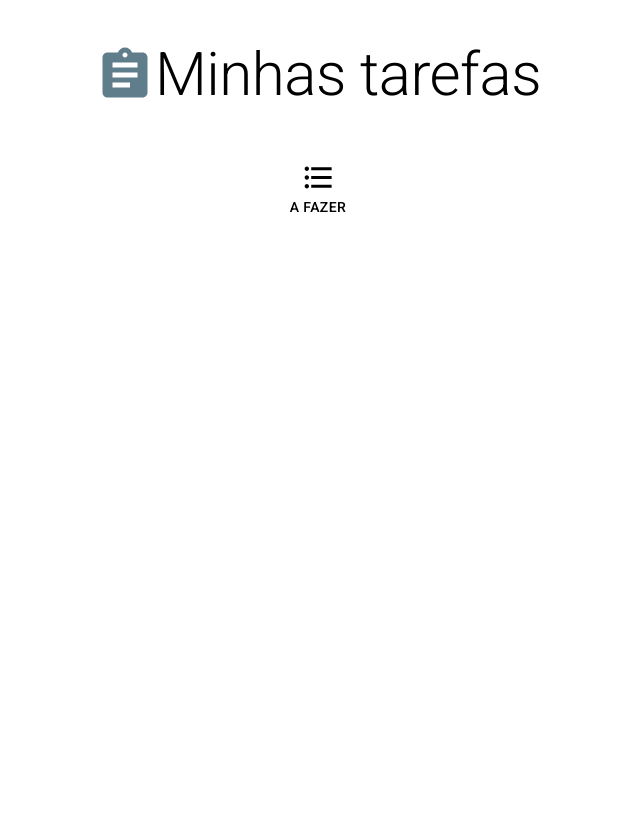
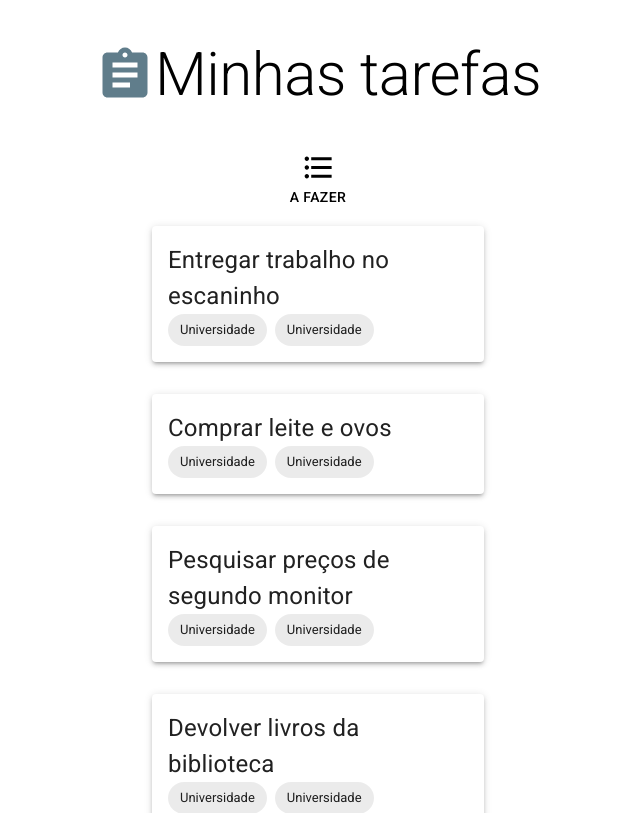
Before and after one commit to jpdurigan/task-app, a React (Create React App) app: page / in a window 1280 px wide. Shown: the top 813 px of the page, without its empty margins (322-962 px from the left). Built offline with nearby package versions, Linux system fonts and the light colour scheme.

Commit message:
wip taskBox

```diff
--- a/src/App.tsx
+++ b/src/App.tsx
@@ -18,8 +18,8 @@ import { border, Box } from "@mui/system";
 import { FormatListBulleted } from "@mui/icons-material";
 
 const App: React.FC = () => {
-	const [tags, setTags] = useState<Tag[]>()
-	const [notes, setNotes] = useState<Task[]>(exampleData);
+	const [tags, setTags] = useState<Tag[]>();
+	const [tasks, setTasks] = useState<Task[]>(exampleData);
 
 	return (
 		<ThemeApp>
@@ -41,8 +41,13 @@ const App: React.FC = () => {
 							justifyContent="center"
 							sx={{ minHeight: 80 }}
 						>
-							<FormatListBulleted fontSize="large" />
-							<Typography variant="button">A fazer</Typography>
+							<>
+								<FormatListBulleted fontSize="large" />
+								<Typography variant="button">A fazer</Typography>
+								{tasks.map((task) => (
+									<TaskBox task={task} />
+								))}
+							</>
 						</Box>
 						{/* <Divider variant="middle" /> */}
 					</Box>
@@ -54,7 +59,10 @@ const App: React.FC = () => {
 	);
 };
 
-const TaskBox: React.FC = () => {
+interface TaskBoxProps {
+	task: Task;
+}
+const TaskBox: React.FC<TaskBoxProps> = ({ task }) => {
 	return (
 		<Box
 			display="flex"
@@ -64,15 +72,11 @@ const TaskBox: React.FC = () => {
 			padding={2}
 			gap={2}
 		>
-			<Paper elevation={3} sx={{ maxWidth: 300, padding: "1em" }}>
-				<Typography fontSize="1.5em">Entregar trabalho no escaninho</Typography>
-				<Stack direction="row" spacing={1}>
-					<Chip label="Universidade" />
-					<Chip label="Universidade" />
-				</Stack>
-			</Paper>
-			<Paper elevation={3} sx={{ maxWidth: 300, padding: "1em" }}>
-				<Typography fontSize="1.5em">Entregar trabalho no escaninho</Typography>
+			<Paper
+				elevation={3}
+				sx={{ width: 300, padding: "1em" }}
+			>
+				<Typography fontSize="1.5em">{task.text}</Typography>
 				<Stack direction="row" spacing={1}>
 					<Chip label="Universidade" />
 					<Chip label="Universidade" />
```
